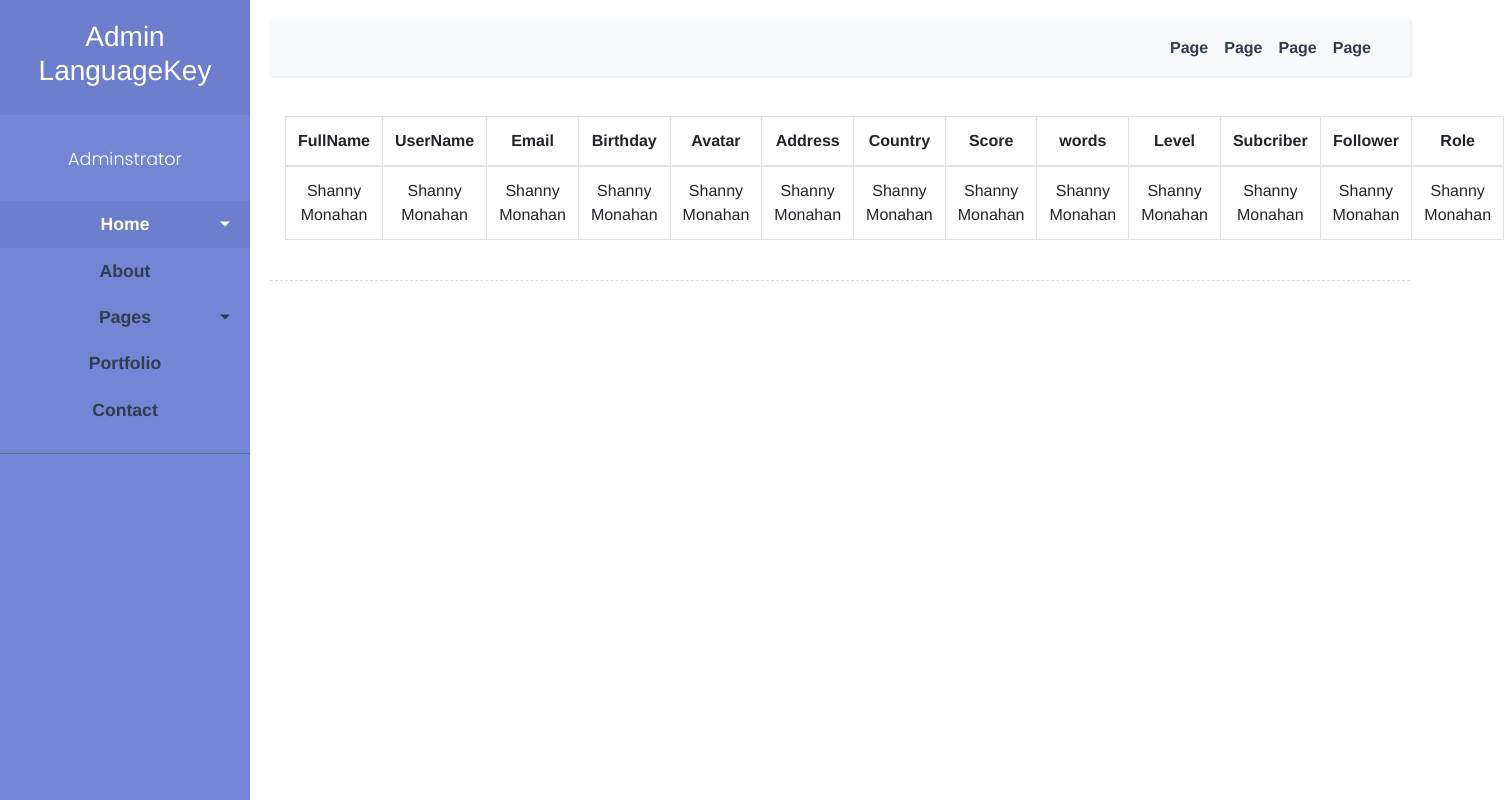
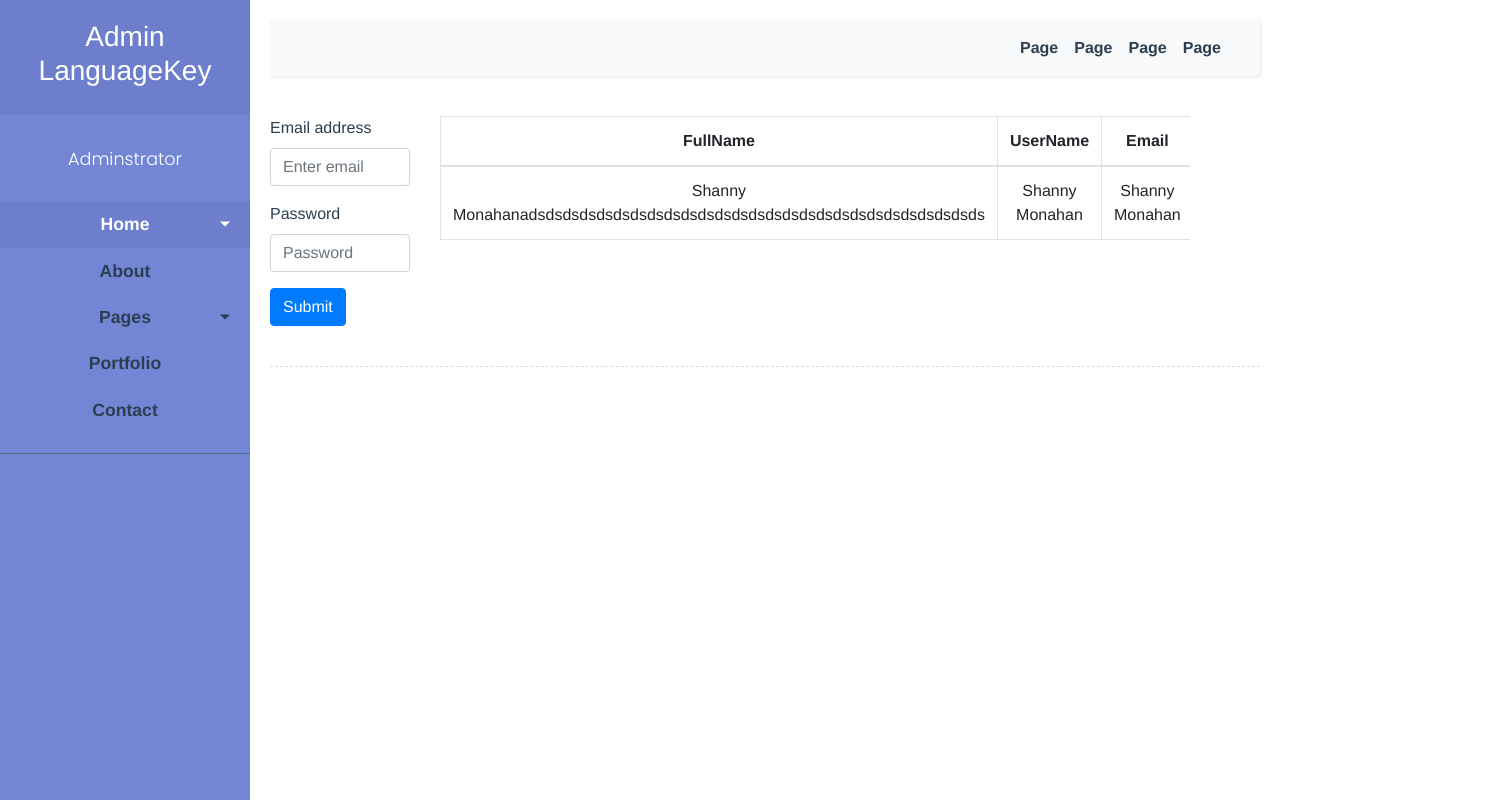
Before and after one commit to thanhdev449/LanguageKey_PHP, a Vue app in the folder front-end/: page /creator/list in a window 1280 px wide. Shown: the whole page, 1504 px wide, since content can reach past the window. Built offline with nearby package versions, Linux system fonts and the light colour scheme.

Commit message:
update table

```diff
--- a/front-end/src/components/Creator/List.vue
+++ b/front-end/src/components/Creator/List.vue
@@ -1,5 +1,20 @@
 <template>
-    <div class="container container-fluid">
+    <div class="">
+        <div class="row">
+            <div class="col-2">
+                <form>
+                    <div class="form-group">
+                        <label for="exampleInputEmail1" class="float-left">Email address</label>
+                        <input type="email" class="form-control" id="exampleInputEmail1" aria-describedby="emailHelp" placeholder="Enter email" />
+                    </div>
+                    <div class="form-group">
+                        <label for="exampleInputPassword1" class="float-left">Password</label>
+                        <input type="password" class="form-control" id="exampleInputPassword1" placeholder="Password" />
+                    </div>
+                    <button type="submit" class="btn btn-primary float-left">Submit</button>
+                </form>
+            </div>
+            <div class="table-list col-9">
                 <table class="table table-bordered">
                     <thead>
                         <tr>
@@ -20,7 +35,7 @@
                     </thead>
                     <tbody>
                         <tr>
-                    <td>Shanny Monahan</td>
+                            <td>Shanny Monahanadsdsdsdsdsdsdsdsdsdsdsdsdsdsdsdsdsdsdsdsdsdsdsdsdsdsds</td>
                             <td>Shanny Monahan</td>
                             <td>Shanny Monahan</td>
                             <td>Shanny Monahan</td>
@@ -37,6 +52,8 @@
                     </tbody>
                 </table>
             </div>
+        </div>
+    </div>
 </template>
 
 <script>
@@ -44,3 +61,13 @@ export default {
     name: "ListCreator"
 };
 </script>
+<style>
+.table-list {
+    position: relative;
+    overflow-x: scroll;
+}
+
+.table {
+    position: absolute;
+}
+</style>
```
Lines whose indentation alone changed are shown as unchanged.
